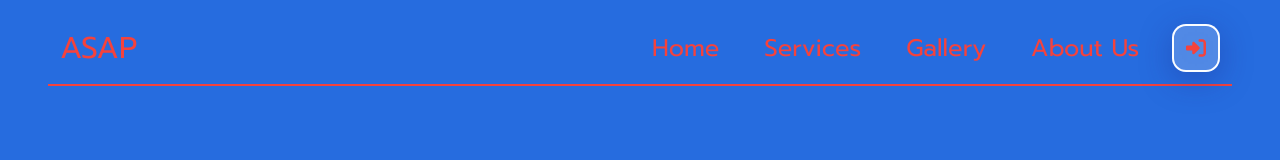
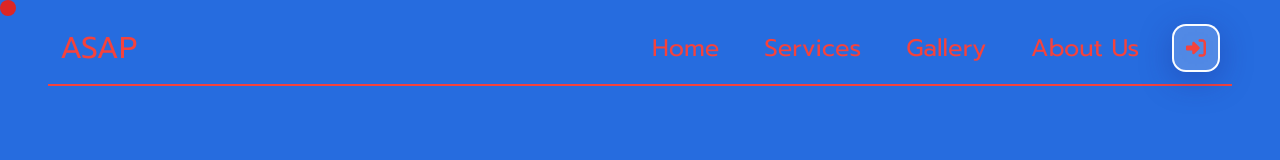
Before and after one commit to RoshanRv/ASAP, a React (Create React App) app: page / in a window 1280 px wide. Shown: the top 160 px of the page. Built offline with nearby package versions, Linux system fonts and the light colour scheme; a web font is replaced by a local one.

Commit message:
custom cursor created

```diff
--- a/src/App.js
+++ b/src/App.js
@@ -5,10 +5,12 @@ import RequestPage from "./Components/RequestPage";
 import RequestDetails from "./Components/RequestDetails";
 import AdminSettings from "./Components/AdminSettings";
 import Home from './Components/Home/Home';
+import CustomCursor from './Components/CustomCursor';
 
 function App() {
   return (
     <>
+    <CustomCursor/>
     <Router>
       <Routes>
         <Route path='/' element={<Home/>} />
--- /dev/null
+++ b/src/Components/CustomCursor.jsx
@@ -0,0 +1,25 @@
+import React,{useEffect,useRef} from 'react'
+
+const CustomCursor = () => {
+
+    const cursorRef = useRef(null)
+
+    useEffect(()=>{
+
+        window.addEventListener('mousemove',e=>{
+            const {clientX , clientY} = e
+
+            const mouseX = clientX - cursorRef.current.clientWidth/2
+            const mouseY = clientY - cursorRef.current.clientHeight/2
+            cursorRef.current.style.transform = `translate3d(${mouseX}px,${mouseY}px,0)`
+
+        })
+
+    },[])
+
+  return (
+    <div className='custom-cursor w-4 h-4 bg-red-600 rounded-full  fixed' ref={cursorRef} ></div>
+  )
+}
+
+export default CustomCursor
--- a/src/index.css
+++ b/src/index.css
@@ -1,6 +1,10 @@
 @tailwind base;
 @tailwind components;
 @tailwind utilities;
+
+html, body ,button, * {
+    cursor: none;
+}
 
 
 
@@ -10,6 +14,15 @@ body{
     scroll-padding-top: 10%;
     scroll-padding: 50px;
 }
+
+/*      Custom Cursor */
+.custom-cursor{
+    z-index: 1000;
+    transform: translate3d(0,0,0);
+    overflow: hidden;
+    pointer-events: none;
+}
+
 
 /*      Home Hero BG */
 .hero-bg{
```
